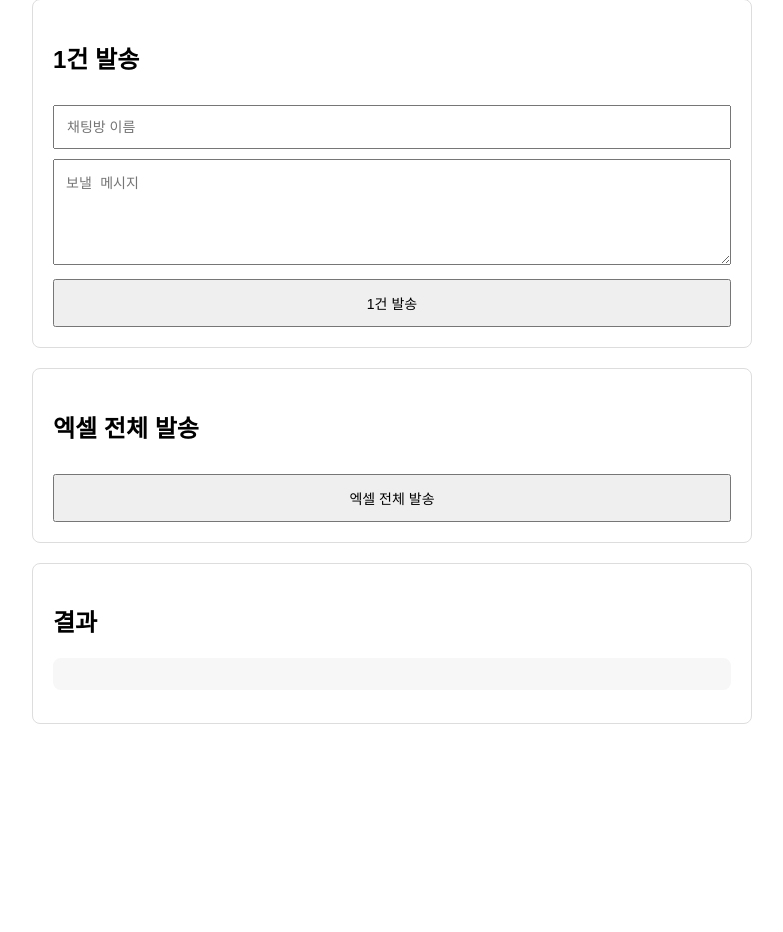
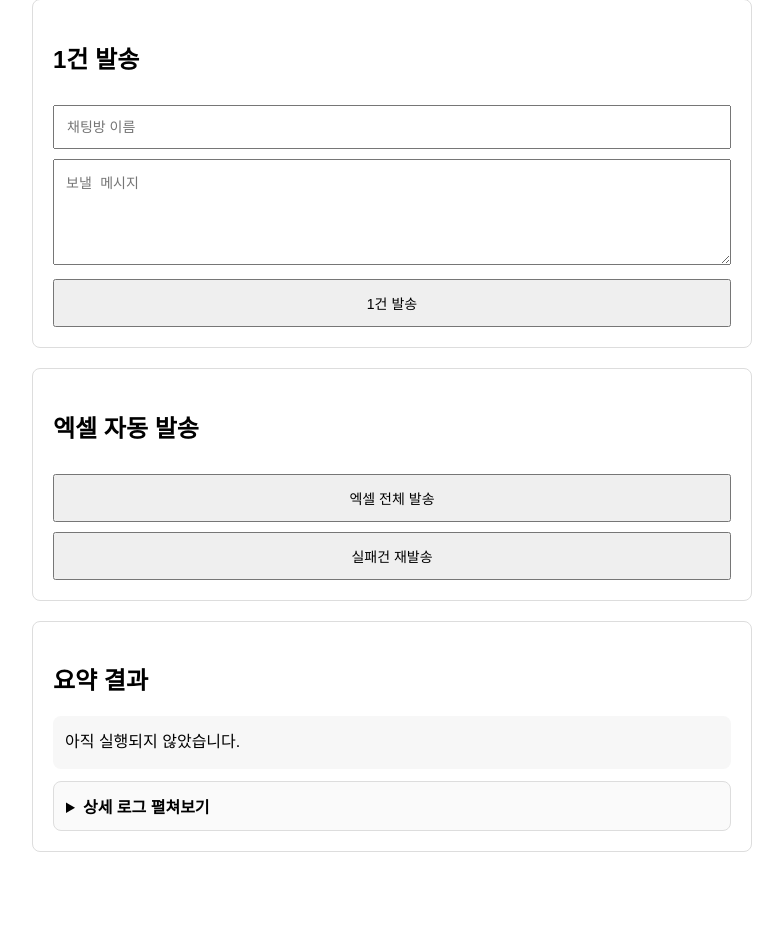
Before and after one commit to colaa222/hjss_p, a FastAPI app: page / in a window 1280 px wide. Shown: the part 150-1082 px from the top of the page, without its empty margins (248-1031 px from the left). Before the commit the page ends 874 px from the top, so only its background shows below. Run offline with FastAPI, Linux system fonts and the light colour scheme.

Commit message:
feat: 고도화 성공

```diff
--- a/main.py
+++ b/main.py
@@ -64,3 +64,31 @@ def api_send_excel():
         "fail": fail_count,
         "results": results,
     }
+
+
+@app.post("/api/resend-failed")
+def api_resend_failed():
+    file_path = "sample.xlsx"
+
+    rows = read_targets_from_excel(file_path)
+
+    failed_rows = [
+        row for row in rows
+        if row.get("send_status") == 0
+    ]
+
+    results = send_many(failed_rows)
+    write_results_to_excel(file_path, results)
+
+    success_count = sum(1 for r in results if r.get("ok"))
+    fail_count = len(results) - success_count
+
+    return {
+        "ok": True,
+        "mode": "failed_only",
+        "file_path": file_path,
+        "total": len(results),
+        "success": success_count,
+        "fail": fail_count,
+        "results": results,
+    }
--- a/templates/index.html
+++ b/templates/index.html
@@ -31,6 +31,19 @@
       cursor: pointer;
     }
 
+    details {
+      margin-top: 12px;
+      border: 1px solid #ddd;
+      border-radius: 8px;
+      padding: 12px;
+      background: #fafafa;
+    }
+
+    summary {
+      cursor: pointer;
+      font-weight: bold;
+    }
+
     pre {
       background: #f7f7f7;
       padding: 16px;
@@ -38,6 +51,17 @@
       overflow-x: auto;
       white-space: pre-wrap;
       word-break: break-word;
+      margin-top: 12px;
+      max-height: 400px;
+      overflow-y: auto;
+    }
+
+    #summary-box {
+      margin-top: 12px;
+      padding: 12px;
+      border-radius: 8px;
+      background: #f7f7f7;
+      line-height: 1.8;
     }
   </style>
 </head>
@@ -52,16 +76,39 @@
   </div>
 
   <div class="box">
-    <h2>엑셀 전체 발송</h2>
+    <h2>엑셀 자동 발송</h2>
     <button onclick="sendExcel()">엑셀 전체 발송</button>
+    <button onclick="resendFailed()">실패건 재발송</button>
   </div>
 
   <div class="box">
-    <h2>결과</h2>
-    <pre id="result"></pre>
+    <h2>요약 결과</h2>
+    <div id="summary-box">아직 실행되지 않았습니다.</div>
+
+    <details>
+      <summary>상세 로그 펼쳐보기</summary>
+      <pre id="result"></pre>
+    </details>
   </div>
 
   <script>
+    function renderResult(data) {
+      const total = data.total ?? 0;
+      const success = data.success ?? 0;
+      const fail = data.fail ?? 0;
+      const savedFile = data.saved_file ?? "-";
+
+      document.getElementById("summary-box").innerHTML = `
+총 발송: ${total}건<br>
+성공: ${success}건<br>
+실패: ${fail}건<br>
+결과 파일: ${savedFile}
+      `;
+
+      document.getElementById("result").textContent =
+        JSON.stringify(data, null, 2);
+    }
+
     async function sendOne() {
       const target = document.getElementById("target").value;
       const message = document.getElementById("message").value;
@@ -78,8 +125,7 @@
       });
 
       const data = await res.json();
-      document.getElementById("result").textContent =
-        JSON.stringify(data, null, 2);
+      renderResult(data);
     }
 
     async function sendExcel() {
@@ -88,14 +134,25 @@
       });
 
       const data = await res.json();
-
-      document.getElementById("result").textContent =
-        JSON.stringify(data, null, 2);
+      renderResult(data);
 
       alert(
         `총 ${data.total}건\n성공 ${data.success}건\n실패 ${data.fail}건`
       );
     }
+
+    async function resendFailed() {
+      const res = await fetch("/api/resend-failed", {
+        method: "POST"
+      });
+
+      const data = await res.json();
+      renderResult(data);
+
+      alert(
+        `실패건 재발송 완료\n총 ${data.total}건\n성공 ${data.success}건\n실패 ${data.fail}건`
+      );
+    }
   </script>
 </body>
 </html>
```
Also changed, not shown: app/excel_service.py (+22 -3 lines), 2 other files.
